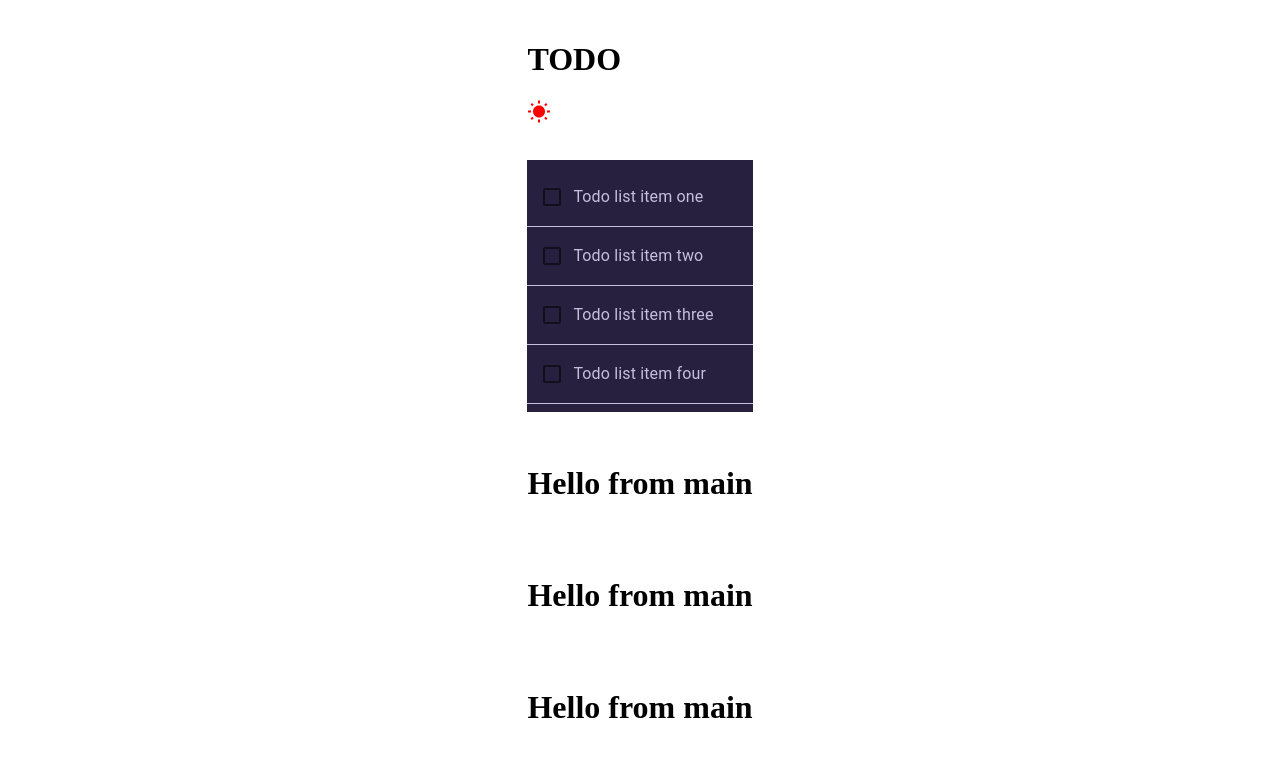
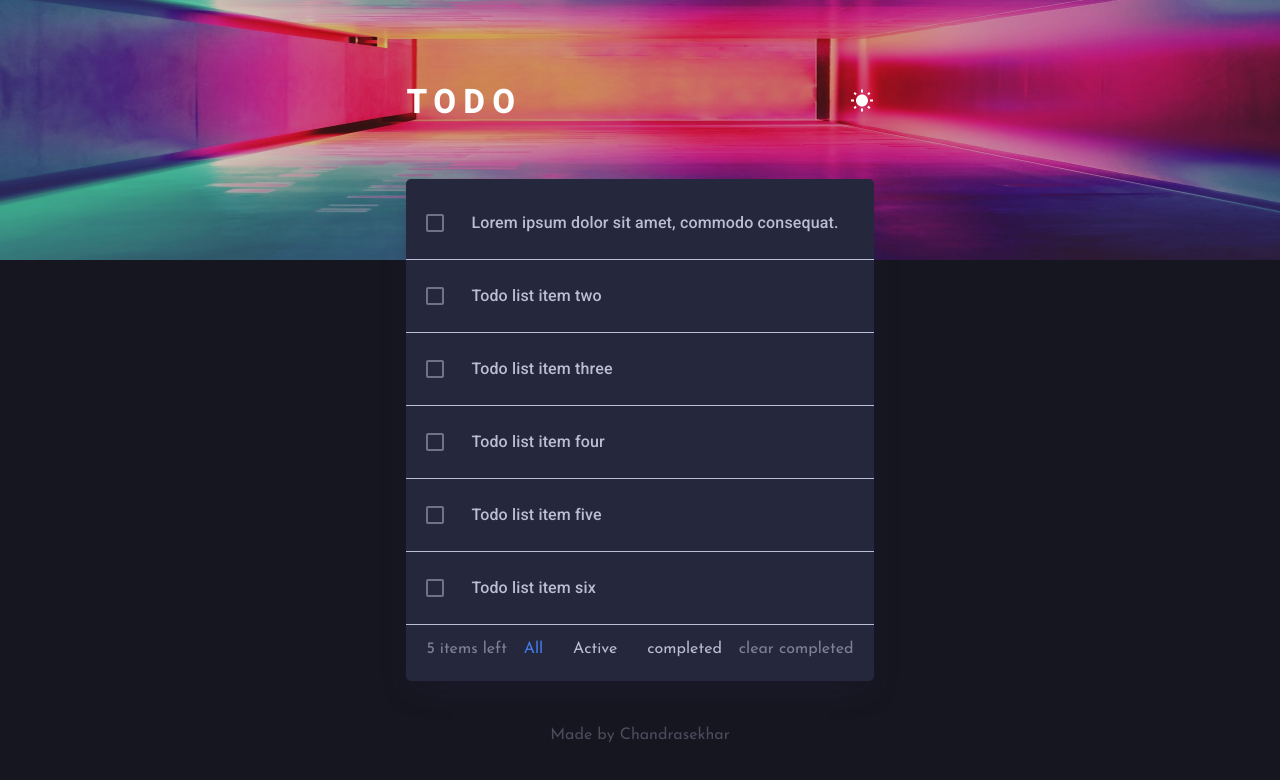
Before and after one commit to chandrasekhar2039/TODO, a React (Create React App) app: page / in a window 1280 px wide. Shown: the top 780 px of the page. Built offline with nearby package versions, Linux system fonts and the light colour scheme.

Commit message:
Ui structured

```diff
--- a/src/Styles/main.module.scss
+++ b/src/Styles/main.module.scss
@@ -1,25 +1,103 @@
 .container{
-  margin: 1rem;
+  margin: 10px;
+}
+
+.heading{
+  margin: 3rem auto 1rem;
+  display: flex;
+  align-items: baseline;
+  justify-content: space-between;
+
+  h1{
+    color: var(--txt-color-sec);
+    font-family: Roboto, sans-serif;
   }
 
   .themeSun{
-  color: red;
+    color: white;
     cursor: pointer;
   }
   .themeMoon{
     color: black;
     cursor: pointer;
   }
+}
+
 
 .list{
   background-color: var(--bg-card);
+  min-width: 35vw;
+  max-width: 75vw;
+  border-radius: 5px;
+  box-shadow: rgba(50, 50, 93, 0.25) 0px 13px 27px -5px, rgba(0, 0, 0, 0.3) 0px 8px 16px -8px;
+
 
   .listItem{
     border-bottom: 1px solid var(--txt-color);
-    background-clip: padding-box;
+    padding: 10px 20px;
   }
 
   .listTxt{
-    color: var(--txt-color)
+    color: var(--txt-color);
+    padding: 10px 15px;
+    font-family: Josefin Sans, sans-serif;
   }
 }
+
+.nav{
+  display: flex;
+  align-items: baseline;
+  justify-content: space-between;
+  background-color: var(--bg-card);
+  color: var(--txt-color);
+  padding: 0 20px;
+
+p{
+  opacity: var(--opacity);
+  font-family: Josefin Sans, sans-serif;
+}
+
+  .navItem{
+    display: flex;
+    align-items: baseline;
+    justify-content: space-between;
+    p{
+      padding: 0 15px;
+      cursor: pointer;
+      opacity: 1;
+      font-family: Josefin Sans, sans-serif;
+    }
+  }
+}
+.navMob{
+background-color: var(--bg-card);
+padding: 0 20px;
+box-shadow: rgba(50, 50, 93, 0.25) 0px 13px 27px -5px, rgba(0, 0, 0, 0.3) 0px 8px 16px -8px;
+
+  .navItemMob{
+    display: flex;
+    align-items: center;
+    justify-content: center;
+    color: var(--txt-color);
+
+    p{
+      padding: 0 10px;
+      cursor: pointer;
+      font-family: Josefin Sans, sans-serif;
+    }
+  }
+}
+
+
+.footer{
+  color: var(--footer);
+  display: flex;
+  align-items: center;
+  justify-content: center;
+  font-family: Josefin Sans, sans-serif;
+
+  a{
+    text-decoration: none;
+    color: var(--footer);
+  }
+}
--- a/src/Styles/style.scss
+++ b/src/Styles/style.scss
@@ -1 +1,32 @@
 @import "variables";
+@import url('https://fonts.googleapis.com/css2?family=Josefin+Sans&family=Roboto:wght@500&display=swap');
+html{
+  background-color: var(--bg-color);
+}
+
+.wrapperBack{
+position: absolute;
+top: -100px;
+left: 0;
+z-index: -1;
+width: 100%;
+height: 45vh;
+opacity: 0.8;
+}
+
+.toplayer{
+  z-index: 100;
+}
+
+.active{
+  color: var(--link-color);
+}
+
+.MuiIconButton-colorPrimary{
+  color: var(--txt-color) !important;
+  opacity: 0.5;
+}
+
+.cursor{
+  cursor: pointer;
+}
--- a/src/Styles/theme.ts
+++ b/src/Styles/theme.ts
@@ -1,15 +1,18 @@
 export const dark:object = {
-  "--bg-color":"#171717",
-  "--bg-card":"#28203F",
-  "--link-color":"#4F34B4",
-  "--txt-color":"#C5C0DB",
-  "--txt-color-sec":"#F4F4F4"
+  "--bg-color":"#161620",
+  "--bg-card":"#25273c",
+  "--link-color":"#447be8",
+  "--txt-color":"#bbbdd5",
+  "--txt-color-sec":"#fffefe",
+  "--opacity":"0.6",
+  "--footer":"#4b4b5d"
 }
 
 export const Light:object = {
   "--bg-color":"#FFFFFF",
   "--bg-card":"#FFFFFF",
-  "--link-color":"#4F34B4",
+  "--link-color":"#3E00FF",
   "--txt-color":"#100303",
-  "--txt-color-sec":"#F4F4F4"
+  "--txt-color-sec":"#000000",
+  "--opacity":"1"
 }
--- a/src/components/main.tsx
+++ b/src/components/main.tsx
@@ -19,6 +19,7 @@ import {
 import WbSunnyIcon from '@material-ui/icons/WbSunny';
 import NightsStayIcon from '@material-ui/icons/NightsStay';
 
+import imgBack from "../Assets/img/background.jpg"
 
 
 const Main=()=>{
@@ -35,20 +36,24 @@ var SwitchTheme=()=>{
 }
 
   return(
-
-      <Grid container direction="column" alignContent="center" spacing={1}>
+<>
+  <img src={imgBack} alt="background" className="wrapperBack"/>
+<div className="toplayer">
+  <Grid container direction="column" alignContent="center" spacing={1} >
 
     <div  className={styles.container}>
-          <h1> TODO</h1>
+      <div className={styles.heading}>
+        <h1> T O D O</h1>
         <span hidden={!toggel} onClick={SwitchTheme}><WbSunnyIcon className={styles.themeSun} /></span>
         <span hidden={toggel} onClick={SwitchTheme}><NightsStayIcon className={styles.themeMoon} /></span>
+      </div>
     </div>
 
     <div  className={styles.container}>
       <List className={styles.list} >
         <ListItem className={styles.listItem}>
             <Checkbox edge="start" className={styles.listcheck}  color="primary"/>
-                <ListItemText className={styles.listTxt}>Todo list item one </ListItemText>
+            <ListItemText className={styles.listTxt}>Lorem ipsum dolor sit amet, commodo consequat.  </ListItemText>
         </ListItem>
 
         <ListItem className={styles.listItem}>
@@ -65,22 +70,50 @@ var SwitchTheme=()=>{
             <Checkbox edge="start" className={styles.listcheck} color="primary"/>
             <ListItemText className={styles.listTxt}>Todo list item four </ListItemText>
         </ListItem>
+
+        <ListItem className={styles.listItem}>
+            <Checkbox edge="start" className={styles.listcheck} color="primary"/>
+            <ListItemText className={styles.listTxt}>Todo list item five </ListItemText>
+        </ListItem>
+
+        <ListItem className={styles.listItem}>
+            <Checkbox edge="start" className={styles.listcheck} color="primary"/>
+            <ListItemText className={styles.listTxt}>Todo list item six </ListItemText>
+        </ListItem>
+
+        <div className={styles.nav} >
+          <p> 5 items left</p>
+            <Hidden smDown>
+              <div className={styles.navItem}>
+                <p className="active"> All</p>
+                <p> Active</p>
+                <p> completed</p>
+              </div>
+            </Hidden>
+          <p className="cursor">clear completed</p>
+        </div>
       </List>
     </div>
 
-        <div  className={styles.container} >
-          <h1 > Hello from main</h1>
+    <div className={styles.container}>
+      <div className={styles.navMob}>
+        <Hidden smUp>
+          <div className={styles.navItemMob}>
+            <p className="active"> All</p>
+            <p> Active</p>
+            <p> completed</p>
+          </div>
+        </Hidden>
+      </div>
     </div>
 
-        <div  className={styles.container}>
-          <h1 > Hello from main</h1>
-        </div>
-
-        <div  className={styles.container}>
-          <h1 > Hello from main</h1>
+    <div  className={styles.footer}>
+      <p>Made by <a href="https://www.instagram.com/developer_dev/?hl=en" target="_blank">Chandrasekhar </a></p>
     </div>
 
 </Grid>
+</div>
+</>
   )
 }
 
```
Also changed, not shown: src/Assets/img/background.jpg (added). Lines whose indentation alone changed are shown as unchanged.
